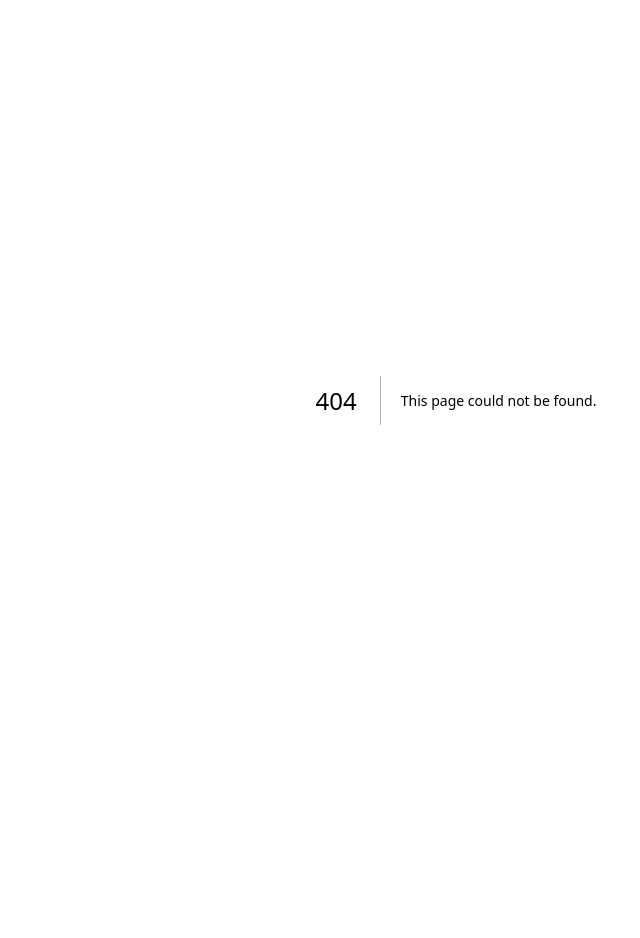
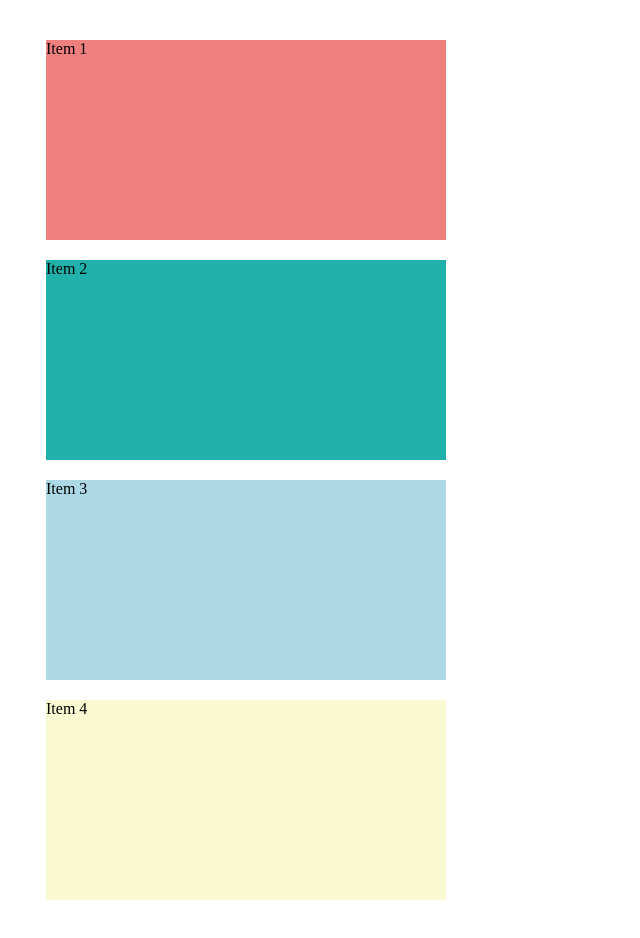
Before and after one commit to Dinil-Thilakarathne/css-labs, a Next.js app: page /view-transition in a window 1280 px wide. Before the commit this address had no page. Shown: the whole page, without its empty margins (184-824 px from the left). Before the commit the page ends 800 px from the top, so only its background shows below. Built offline with nearby package versions, Linux system fonts and the light colour scheme.

Commit message:
Add view transition components and styles

```diff
--- a/app/globals.css
+++ b/app/globals.css
@@ -1,42 +1,7 @@
-:root {
-  --background: #ffffff;
-  --foreground: #171717;
-}
-
-@media (prefers-color-scheme: dark) {
-  :root {
-    --background: #0a0a0a;
-    --foreground: #ededed;
-  }
-}
-
-html,
-body {
-  max-width: 100vw;
-  overflow-x: hidden;
-}
-
-body {
-  color: var(--foreground);
-  background: var(--background);
-  font-family: Arial, Helvetica, sans-serif;
-  -webkit-font-smoothing: antialiased;
-  -moz-osx-font-smoothing: grayscale;
-}
+@import url("./view-transition/viewTransition.css");
 
 * {
   box-sizing: border-box;
   padding: 0;
   margin: 0;
 }
-
-a {
-  color: inherit;
-  text-decoration: none;
-}
-
-@media (prefers-color-scheme: dark) {
-  html {
-    color-scheme: dark;
-  }
-}
--- /dev/null
+++ b/app/view-transition/page.tsx
@@ -0,0 +1,40 @@
+"use client";
+
+import { useRef, useState } from "react";
+
+export default function Page() {
+  const [activeIndex, setActiveIndex] = useState(-1);
+  const mainEle = useRef<HTMLElement>(null);
+  const handleOnclick = (i: number) => {
+    if (mainEle.current) {
+      // Run updateActiveItem() on its own if view transitions are not supported
+      if (!document.startViewTransition) {
+        activeIndex === i ? setActiveIndex(-1) : setActiveIndex(i);
+      } else {
+        // Run updateActiveItem() via startViewTransition()
+        const transition = document.startViewTransition(() =>
+          activeIndex === i ? setActiveIndex(-1) : setActiveIndex(i)
+        );
+      }
+    }
+  };
+  return (
+    <main className="main" ref={mainEle}>
+      <div className="grid match">
+        {Array.from({ length: 4 }).map((_, i) => {
+          return (
+            <div
+              className={`item item-${i + 1} match-div ${
+                activeIndex === i ? "active" : ""
+              }`}
+              key={i}
+              onClick={() => handleOnclick(i)}
+            >
+              <span>Item {i + 1}</span>
+            </div>
+          );
+        })}
+      </div>
+    </main>
+  );
+}
--- /dev/null
+++ b/app/view-transition/viewTransition.css
@@ -0,0 +1,51 @@
+.main {
+  min-height: 100vh;
+  display: flex;
+  align-items: center;
+  justify-content: center;
+  padding: 40px;
+}
+.grid {
+  display: grid;
+  grid-template-columns: 1fr 1fr;
+  gap: 20px;
+  position: relative;
+}
+.item {
+  height: 200px;
+  width: 400px;
+  grid-column-start: 1;
+}
+.item-1 {
+  background-color: lightcoral;
+}
+.item-2 {
+  background-color: lightseagreen;
+}
+.item-3 {
+  background-color: lightblue;
+}
+.item-4 {
+  background-color: lightgoldenrodyellow;
+}
+
+.active {
+  position: absolute;
+  right: 0;
+  height: 100%;
+}
+
+.match-div {
+  view-transition-name: match-element;
+}
+/* .match span {
+  view-transition-name: match-text;
+} */
+::view-transition-group(*) {
+  animation-duration: 5s;
+}
+
+html::view-transition-old(*),
+html::view-transition-new(*) {
+  height: 100%;
+}
```
Also changed, not shown: app/starting-style/page.tsx (added).
